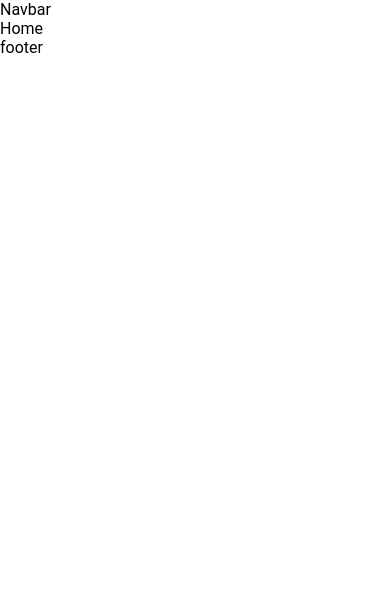
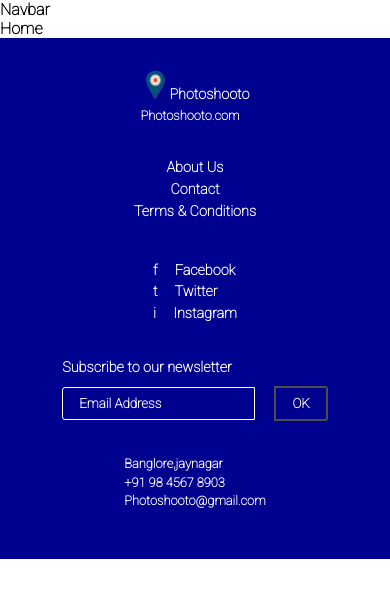
Before and after one commit to Redskull-127/UserFlow-frontEnd, a React (Create React App) app: page / in a window 390 px wide. Shown: the top 598 px of the page. Built offline with nearby package versions, Linux system fonts and the light colour scheme.

Commit message:
Footer
Added Footer in userflow project

```diff
--- a/public/index.html
+++ b/public/index.html
@@ -24,6 +24,10 @@
       work correctly both with client-side routing and a non-root public URL.
       Learn how to configure a non-root public URL by running `npm run build`.
     -->
+    <!-- Font Style -->
+    <link rel="preconnect" href="https://fonts.googleapis.com">
+    <link rel="preconnect" href="https://fonts.gstatic.com" crossorigin>
+    <link href="https://fonts.googleapis.com/css2?family=Roboto:wght@100&display=swap" rel="stylesheet">
     <title>React App</title>
   </head>
   <body>
--- a/src/Components/Footer/Footer.js
+++ b/src/Components/Footer/Footer.js
@@ -1,11 +1,41 @@
 import React from 'react'
-
+import styles from './Footer.module.css'
+import logo from '../../Images/logo-img.svg'
 const Footer = () => {
     return (
         <div>
-            footer
+            <footer className={styles.footwrapper}>
+                <div className={styles.logo}>
+                    <img src={logo} alt="logo-img" />
+                    <span>Photoshooto</span>
+                    <span className={styles.website}><a href="/"> Photoshooto.com </a></span>
+                </div>
+                <div className={styles.links}>
+                    <ul>
+                        <li> <a href="/"> About Us </a></li>
+                        <li> <a href="/"> Contact </a> </li>
+                        <li> <a href="/">Terms & Conditions</a></li>
+                    </ul>
+                </div>
+                <div className={styles.social}>
+                    <ul>
+                        <li> <a href="/"><i class="fab fa-facebook-f"></i>f {'\u00A0 \u00A0'}  Facebook </a> </li>
+                        <li> <a href="/"><i class="fab fa-twitter"></i>t {'\u00A0 \u00A0'} Twitter </a> </li>
+                        <li> <a href="/"><i class="fab fa-instagram"></i>i {'\u00A0 \u00A0'} Instagram </a> </li>
+                    </ul>
+                </div>
+                <div className={styles.email}>
+                    <span>Subscribe to our newsletter</span> <br />
+                    <input className={styles.ipbox} type="email" name="email-id" placeholder="Email Address"/>
+                    <button type="submit" >OK</button>
+                </div>
+                <div className={styles.address}>
+                    <p>Banglore,jaynagar </p>
+                    <p> +91 98 4567 8903 </p>
+                    <p> Photoshooto@gmail.com</p>
+                </div>
+            </footer>
         </div>
     )
 }
-
 export default Footer
--- a/src/Components/Footer/Footer.module.css
+++ b/src/Components/Footer/Footer.module.css
@@ -0,0 +1,143 @@
+*{
+    margin: 0;
+    padding: 0;
+    font-family: 'Roboto', sans-serif;
+    font-weight: 600;
+}
+
+.footwrapper{
+    width: 100%;
+    display: flex;
+    flex-direction: row;
+    flex-wrap: wrap;
+    justify-content:space-around;
+    align-items: center;
+    background-color: rgb(0, 2, 143);
+    color: white;
+    font-size: 0.9rem;
+    padding: 2rem 0 4.5rem 3rem;
+}
+
+.footwrapper ul li{
+    list-style-type: none;
+    margin: 0.3rem 0;
+}
+.footwrapper ul a{
+    color: white;
+    text-decoration: none;
+}
+.logo img{
+    width: 2rem;
+}
+.ipbox{
+    margin-top: 0.7rem;
+    padding: 0.7rem 2rem 0.7rem 1rem;
+    background-color: transparent;
+    border: 1px solid white ;
+    border-top-left-radius: 3px;
+    border-bottom-left-radius: 3px;
+    color: white;
+}
+::placeholder {
+    color:white;
+    opacity: 1;
+}
+.email button{
+    margin-left: 2rem;
+    padding: 0.7rem 1.3rem;
+    border: 2px solid rgb(77, 77, 77) ;
+    border-top-right-radius: 3px;
+    border-bottom-right-radius: 3px;
+    background-color: transparent;
+    color: white;
+    text-align: center;
+    text-decoration: none;
+    display: inline-block;
+    cursor: pointer;
+}
+.address p{
+    margin: 0.2rem 0;
+}
+.logo{
+    margin: 2rem 2rem 0 0;
+}
+.website{
+    display: block;
+    margin-top: 2.5rem;
+    font-size: 0.8rem;
+}
+.website a{
+    text-decoration: none;
+    color: white;
+}
+.address{
+    margin: 0 2rem 0 10rem;
+    font-size: 0.8rem;
+}
+.email{
+    margin: 0 2rem;
+}
+.links{
+    margin: 0 2rem;
+}
+.social{
+    margin: 0 2rem;
+}
+/*Responsiveness: For Tablets */
+@media screen and (min-width: 500px) and (max-width: 1250px){
+    .footwrapper{
+        display: flex;
+        flex-direction: row;
+        flex-wrap: wrap;
+        justify-content:center;
+        align-items: center;
+        padding: 1rem 0 4.5rem 1rem;
+    }
+    .address{
+        margin: 0 1rem 0 2rem;
+    }
+}
+
+/*Responsiveness: For Smartphones */
+@media screen and (max-width: 420px){
+    .footwrapper{
+        display: flex;
+        flex-direction: column;
+        flex-wrap: wrap;
+        justify-content:center;
+        align-items: center;
+        padding: 1rem 0 2rem 0rem;
+    }
+    .logo{
+        margin: 1rem 0;
+    }
+    .logo img{
+        width: 1.8rem;
+    }
+    .address{
+        margin: 1rem 0;
+    }
+    .website{
+        display: block;
+        margin-top: 0.3rem;
+        font-size: 0.8rem;
+    }
+    .email{
+        margin: 1rem 0;
+    }
+    .links{
+        margin: 1rem 0;
+        text-align: center;
+    }
+    .social{
+        margin: 1rem 0;
+    }
+    .email button{
+        margin-left: 1.2rem;
+        padding: 0.5rem 1rem;
+    }
+    .ipbox{
+        margin-top: 0.7rem;
+        padding: 0.5rem 1.5rem 0.5rem 1rem;
+    }
+}
```
Also changed, not shown: src/Images/logo-img.svg (added).
